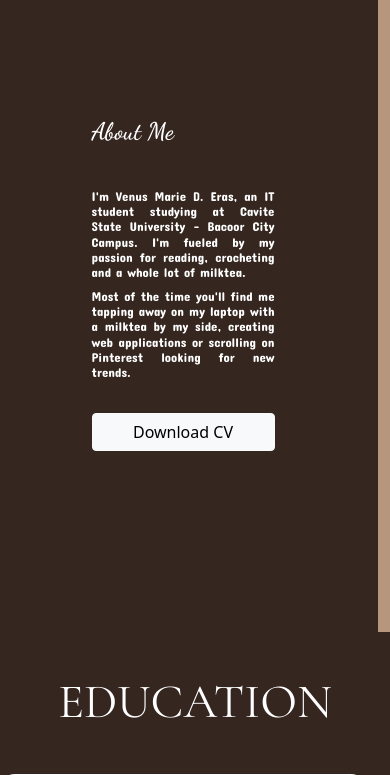
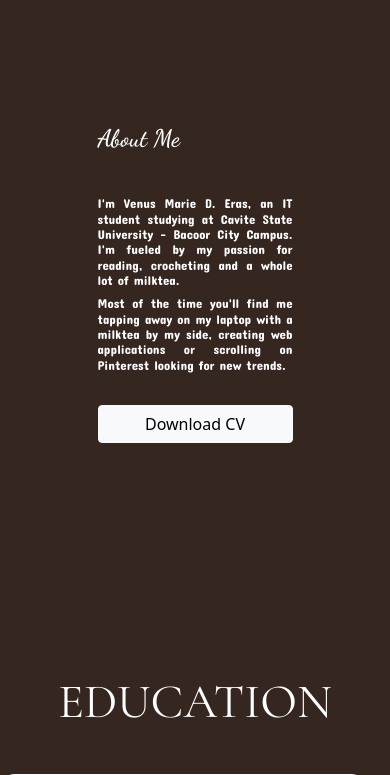
Before and after one commit to venuseras21/venuseras21.github.io, a PHP site: page / in a window 390 px wide. Shown: the part 1642-2417 px from the top of the page. Run offline with PHP 8.4, Linux system fonts and the light colour scheme; some libraries are stand-ins or nearby versions.

Commit message:
Update style.css

```diff
--- a/css/style.css
+++ b/css/style.css
@@ -101,7 +101,8 @@ a.dropdown-item:hover {
     /* position: absolute; */
     /* top: 15%;
     right: 10%; */
-    width: 100vw;
+/*     width: 100vw; */
+    width: 100%;
   }
   .aboutMePic {
     position: relative;
@@ -384,7 +385,7 @@ a.dropdown-item:hover {
 /* section 1 */
 
 .section1 {
-  width: 100vw;
+/*   width: 100vw; */
   background-color: #352620;
   /* background: url(../images/beige-bg1.jpg);
   background-size: 100% 100%;
```
